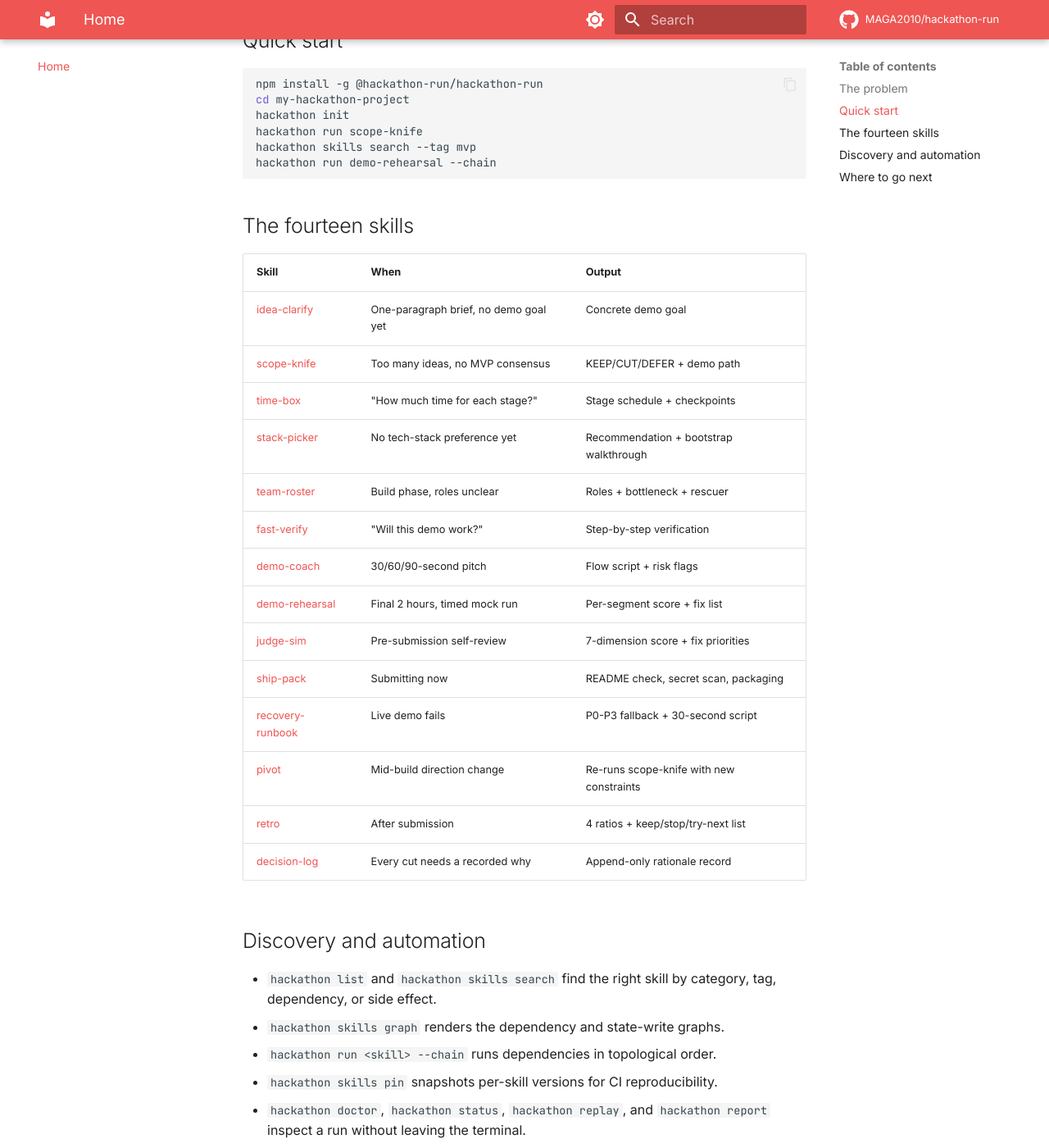
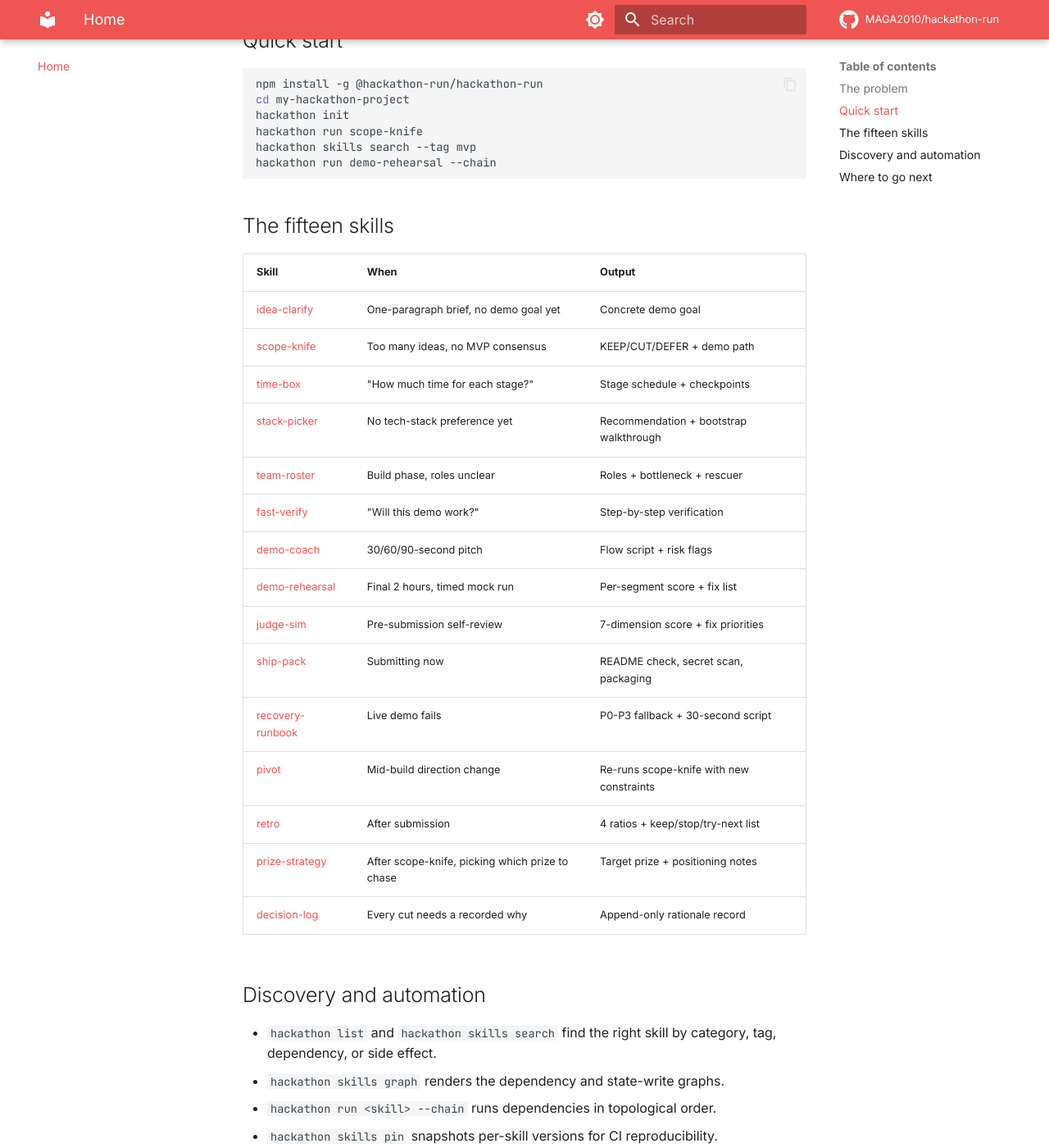
Before and after one commit to MAGA2010/hackathon-run, an MkDocs documentation site: the page built from docs/index.md, in a window 1280 px wide and 1400 px high, scrolled down 885 px. Shown: the whole window at 82% size. Built offline with MkDocs 1.6.1 and Material for MkDocs 9.7.7, drawn with Linux system fonts in a browser that asks for light colours; comment, search, counter and statistics services are not loaded.

Commit message:
docs: sync skill count to 15; ship agents/ in npm package

````diff
--- a/docs/about/faq.md
+++ b/docs/about/faq.md
@@ -9,7 +9,7 @@ open standard — Codex, Claude Code, Cursor, our CLI.
 A: Yes. Each skill has standalone scripts (`scripts/*.py`) you can call
 directly. The CLI wraps them.
 
-**Q: Do I have to use all fourteen skills?**
+**Q: Do I have to use all fifteen skills?**
 A: No. Run any one. The skill design is **independently invokable**.
 
 **Q: Where does state live?**
--- a/docs/getting-started/quickstart.md
+++ b/docs/getting-started/quickstart.md
@@ -21,7 +21,7 @@ hackathon --version
 hackathon list
 ```
 
-You should see fourteen skills listed with their trigger budgets. Use
+You should see fifteen skills listed with their trigger budgets. Use
 `hackathon skills search` to filter them by category, tag, dependency, or
 side effect.
 
--- a/docs/index.md
+++ b/docs/index.md
@@ -31,24 +31,25 @@ hackathon skills search --tag mvp
 hackathon run demo-rehearsal --chain
 ```
 
-## The fourteen skills
+## The fifteen skills
 
-| Skill                                          | When                                  | Output                                   |
-| ---------------------------------------------- | ------------------------------------- | ---------------------------------------- |
-| [idea-clarify](skills/idea-clarify.md)         | One-paragraph brief, no demo goal yet | Concrete demo goal                       |
-| [scope-knife](skills/scope-knife.md)           | Too many ideas, no MVP consensus      | KEEP/CUT/DEFER + demo path               |
-| [time-box](skills/time-box.md)                 | "How much time for each stage?"       | Stage schedule + checkpoints             |
-| [stack-picker](skills/stack-picker.md)         | No tech-stack preference yet          | Recommendation + bootstrap walkthrough   |
-| [team-roster](skills/team-roster.md)           | Build phase, roles unclear            | Roles + bottleneck + rescuer             |
-| [fast-verify](skills/fast-verify.md)           | "Will this demo work?"                | Step-by-step verification                |
-| [demo-coach](skills/demo-coach.md)             | 30/60/90-second pitch                 | Flow script + risk flags                 |
-| [demo-rehearsal](skills/demo-rehearsal.md)     | Final 2 hours, timed mock run         | Per-segment score + fix list             |
-| [judge-sim](skills/judge-sim.md)               | Pre-submission self-review            | 7-dimension score + fix priorities       |
-| [ship-pack](skills/ship-pack.md)               | Submitting now                        | README check, secret scan, packaging     |
-| [recovery-runbook](skills/recovery-runbook.md) | Live demo fails                       | P0-P3 fallback + 30-second script        |
-| [pivot](skills/pivot.md)                       | Mid-build direction change            | Re-runs scope-knife with new constraints |
-| [retro](skills/retro.md)                       | After submission                      | 4 ratios + keep/stop/try-next list       |
-| [decision-log](skills/decision-log.md)         | Every cut needs a recorded why        | Append-only rationale record             |
+| Skill                                          | When                                            | Output                                   |
+| ---------------------------------------------- | ----------------------------------------------- | ---------------------------------------- |
+| [idea-clarify](skills/idea-clarify.md)         | One-paragraph brief, no demo goal yet           | Concrete demo goal                       |
+| [scope-knife](skills/scope-knife.md)           | Too many ideas, no MVP consensus                | KEEP/CUT/DEFER + demo path               |
+| [time-box](skills/time-box.md)                 | "How much time for each stage?"                 | Stage schedule + checkpoints             |
+| [stack-picker](skills/stack-picker.md)         | No tech-stack preference yet                    | Recommendation + bootstrap walkthrough   |
+| [team-roster](skills/team-roster.md)           | Build phase, roles unclear                      | Roles + bottleneck + rescuer             |
+| [fast-verify](skills/fast-verify.md)           | "Will this demo work?"                          | Step-by-step verification                |
+| [demo-coach](skills/demo-coach.md)             | 30/60/90-second pitch                           | Flow script + risk flags                 |
+| [demo-rehearsal](skills/demo-rehearsal.md)     | Final 2 hours, timed mock run                   | Per-segment score + fix list             |
+| [judge-sim](skills/judge-sim.md)               | Pre-submission self-review                      | 7-dimension score + fix priorities       |
+| [ship-pack](skills/ship-pack.md)               | Submitting now                                  | README check, secret scan, packaging     |
+| [recovery-runbook](skills/recovery-runbook.md) | Live demo fails                                 | P0-P3 fallback + 30-second script        |
+| [pivot](skills/pivot.md)                       | Mid-build direction change                      | Re-runs scope-knife with new constraints |
+| [retro](skills/retro.md)                       | After submission                                | 4 ratios + keep/stop/try-next list       |
+| [prize-strategy](skills/prize-strategy.md)     | After scope-knife, picking which prize to chase | Target prize + positioning notes         |
+| [decision-log](skills/decision-log.md)         | Every cut needs a recorded why                  | Append-only rationale record             |
 
 ## Discovery and automation
 
--- a/package.json
+++ b/package.json
@@ -11,6 +11,7 @@
   "files": [
     "dist/",
     "skills/",
+    "agents/",
     "src/state/schemas/",
     "README.md",
     "LICENSE",
````
Also changed, not shown: CHANGELOG.md (+8 -0 lines), 1 other file.
